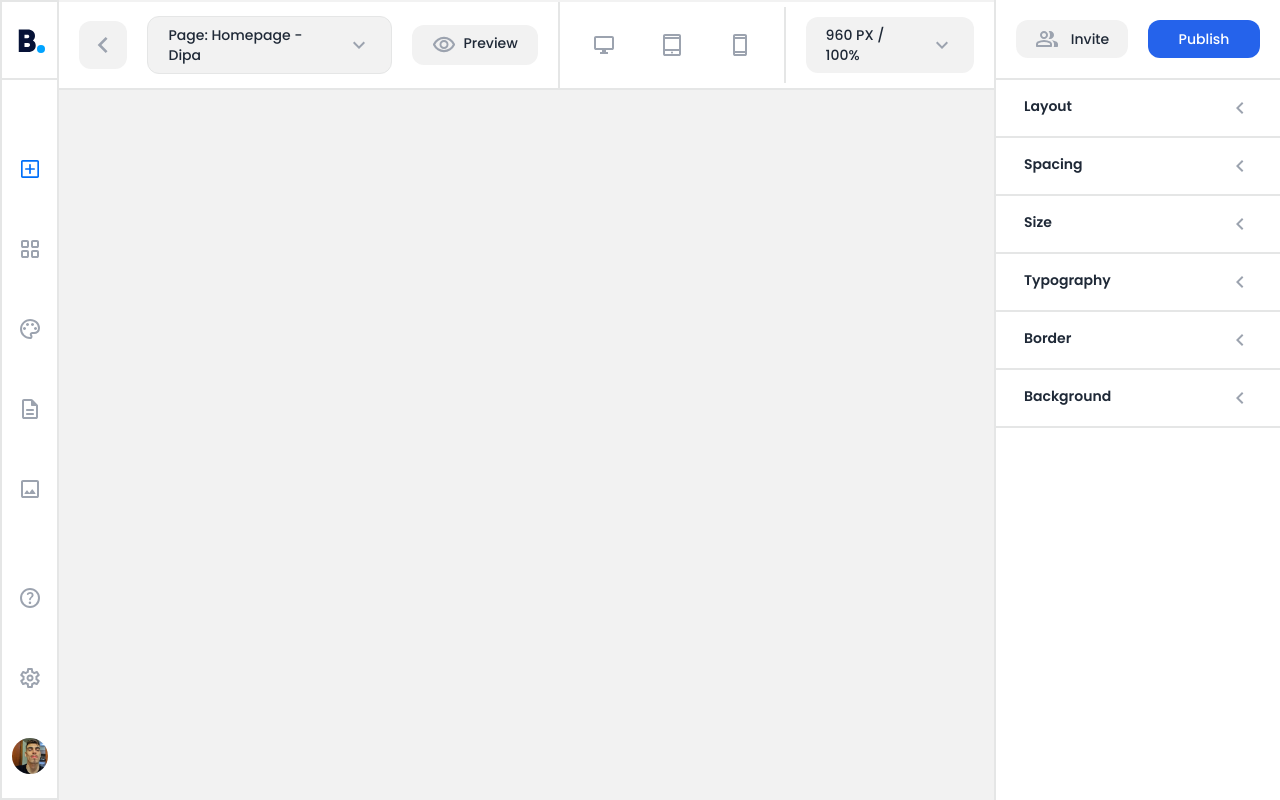
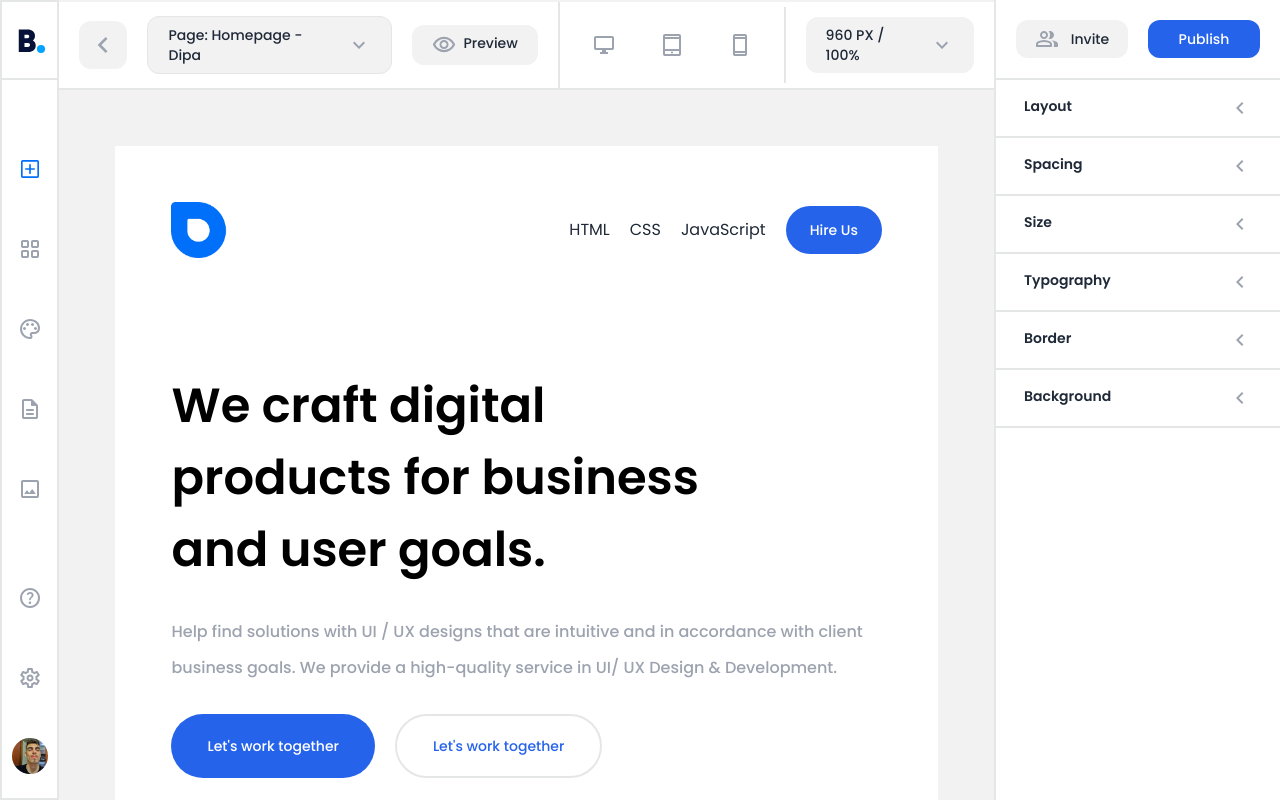
Before and after one commit to paulopariz/Builder, a Vue app: page / in a window 1280 px wide. Built offline with nearby package versions, Linux system fonts and the light colour scheme.

Commit message:
part1 pageedit

```diff
--- a/src/App.vue
+++ b/src/App.vue
@@ -8,7 +8,7 @@
 
 <script>
 import MenuLeft from "./components/MenuLeft.vue";
-import MenuRight from "./components/MenuRight/MenuRight.vue";
+import MenuRight from "./components/MenuRight.vue";
 import PageEdit from "./components/PageEdit.vue";
 export default {
   name: "App",
--- a/src/components/MenuRight/MenuRight.vue
+++ b/src/components/MenuRight.vue
@@ -4,7 +4,7 @@
       <button
         class="bg-base-200 p-2 w-28 rounded-xl flex justify-center text-sm font-medium gap-3 items-center"
       >
-        <img src="../../assets/icons/invite.svg" alt="" />
+        <img src="../assets/icons/invite.svg" alt="" />
         Invite
       </button>
 
@@ -32,12 +32,12 @@
 </template>
 
 <script>
-import BackgroundDrop from "./BackgroundDrop.vue";
-import BorderDrop from "./BorderDrop.vue";
-import LayoutDrop from "./LayoutDrop.vue";
-import SizeDrop from "./SizeDrop.vue";
-import SpacingDrop from "./SpacingDrop.vue";
-import TypographyDrop from "./TypographyDrop.vue";
+import BackgroundDrop from "./MenuRightComponents/BackgroundDrop.vue";
+import BorderDrop from "./MenuRightComponents/BorderDrop.vue";
+import LayoutDrop from "./MenuRightComponents/LayoutDrop.vue";
+import SizeDrop from "./MenuRightComponents/SizeDrop.vue";
+import SpacingDrop from "./MenuRightComponents/SpacingDrop.vue";
+import TypographyDrop from "./MenuRightComponents/TypographyDrop.vue";
 export default {
   components: {
     LayoutDrop,
--- a/src/components/PageEdit.vue
+++ b/src/components/PageEdit.vue
@@ -52,16 +52,20 @@
       </section>
     </nav>
 
-    <div class="p-14 overflow-auto">
-      <div class="w-full bg-white">
-        <div class="grid select-text"></div>
+    <div class="p-14 overflow-auto max-w-7xl">
+      <div class="w-full bg-white select-text">
+        <NavbarEdit />
       </div>
     </div>
   </div>
 </template>
 
 <script>
-export default {};
+import NavbarEdit from "./PageEditComponents/NavbarEdit.vue";
+export default {
+  components: { NavbarEdit },
+  name: "PageEdit",
+};
 </script>
 
 <style></style>
--- /dev/null
+++ b/src/components/PageEditComponents/NavbarEdit.vue
@@ -0,0 +1,61 @@
+<template>
+  <div class="px-14 pt-14">
+    <nav class="flex items-center justify-between">
+      <img src="../../assets/icons/logo.png" class="w-14" />
+      <div class="flex items-center gap-5">
+        <a href="">HTML</a>
+        <a href="">CSS</a>
+        <a href="">JavaScript</a>
+        <button
+          class="btn bg-blue-600 hover:bg-blue-700 border-none capitalize rounded-full px-6 font-medium"
+        >
+          Hire us
+        </button>
+      </div>
+    </nav>
+    <div class="mt-28">
+      <p class="text-5xl w-9/12 leading-normal font-semibold text-black">
+        We craft digital products for business and user goals.
+      </p>
+      <p class="text-base text-gray-400 leading-9 font-medium mt-7">
+        Help find solutions with UI / UX designs that are intuitive and in accordance with
+        client business goals. We provide a high-quality service in UI/ UX Design &
+        Development.
+      </p>
+      <div class="mt-7 flex items-center gap-5">
+        <button
+          class="btn bg-blue-600 hover:bg-blue-700 border-none normal-case rounded-full h-16 px-9 font-medium flex items-center justify-center"
+        >
+          Let's work together</button
+        ><button
+          class="btn text-blue-600 bg-white hover:bg-base-200 hover:border-base-300 border-2 border-base-300 normal-case rounded-full h-16 px-9 font-medium flex items-center justify-center"
+        >
+          Let's work together
+        </button>
+      </div>
+    </div>
+  </div>
+
+  <div class="mt-36 px-14 py-9 bg-slate-50">
+    <span class="text-gray-400 font-light">OUR PROJECTS</span>
+
+    <div class="flex items-center justify-between mt-6">
+      <h1 class="text-black font-semibold text-4xl">Our latest cool projects.</h1>
+
+      <button class="text-blue-600 font-medium">Check our work</button>
+    </div>
+
+    <div class="flex justify-between items-center mt-16">
+      <img src="../../assets/img/billy.png" class="w-96 h-96 rounded-md" />
+      <img src="../../assets/img/billy2.png" class="w-96 h-96 rounded-md" />
+    </div>
+  </div>
+</template>
+
+<script>
+export default {
+  name: "NavBarEdit",
+};
+</script>
+
+<style></style>
```
Also changed, not shown: src/components/MenuRightComponents/BackgroundDrop.vue (renamed from src/components/MenuRight/BackgroundDrop.vue), src/components/MenuRightComponents/BorderDrop.vue (renamed from src/components/MenuRight/BorderDrop.vue), src/components/MenuRightComponents/LayoutDrop.vue (renamed from src/components/MenuRight/LayoutDrop.vue), src/components/MenuRightComponents/SizeDrop.vue (renamed from src/components/MenuRight/SizeDrop.vue), src/components/MenuRightComponents/SpacingDrop.vue (renamed from src/components/MenuRight/SpacingDrop.vue), src/components/MenuRightComponents/TypographyDrop.vue (renamed from src/components/MenuRight/TypographyDrop.vue).
